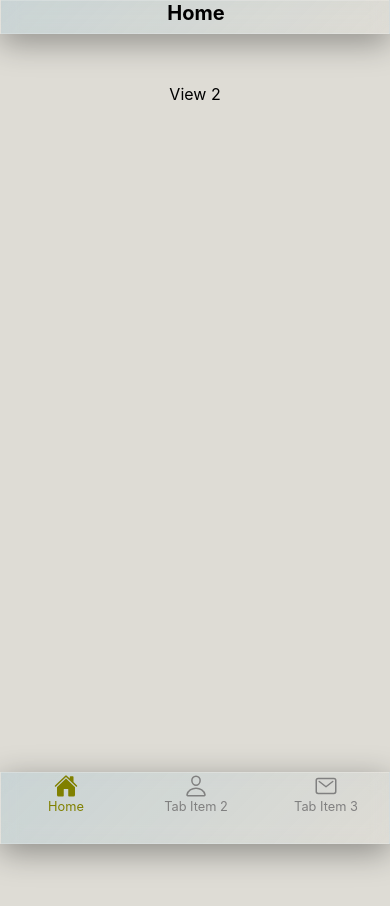
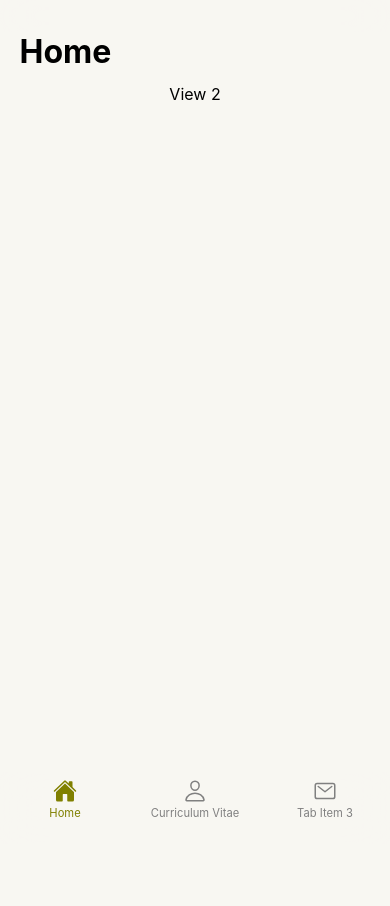
Before and after one commit to exgael/SWReactOld, a React (Create React App) app: page / in a window 390 px wide. Shown: the top 906 px of the page. After the commit the page ends 844 px from the top, so only its background shows below. Built offline with nearby package versions, Linux system fonts and the light colour scheme.

Commit message:
Large title wacky but there

```diff
--- a/src/index.tsx
+++ b/src/index.tsx
@@ -26,14 +26,16 @@ Content(
         TabItem(
             CurriculumVitae()
         )
-            .setTitle("Tab Item 2")
+            .setTitle("Curriculum Vitae")
             .setIcon(IoPersonOutline, IoPerson)
         ,
 
         TabItem(
             VStack(
                 NavigationLink(Text("View 1"), NestedView()),
-                NavigationLink(Text("View 2"), ContactMe())
+                NavigationLink(Text("View 2"), ContactMe()
+                    .setNavigationTitle("Contact Me")
+                )
             )
         )
             .setTitle("Tab Item 3")
@@ -46,7 +48,7 @@ function NestedView() {
     return (
         NavigationLink(
             Text("View 2"),
-            NavigationLink(Text("View 3"), Text("View 4"))
+            NavigationLink(Text("View 3"), Text("View 4")   .setNavigationTitle("View 4"))
         )
     )
 }
--- a/src/pages/ContactMe.ts
+++ b/src/pages/ContactMe.ts
@@ -3,7 +3,7 @@ import {Text} from "../swift-react";
 
 export function ContactMe() {
     return (
-        VStack(
+        VStack({alignment: "center"})(
             Text("Yousra Chriette"),
             Text("Contact information"),
             Text("Phone: +213 555 555 555"),
--- a/src/swift-react/SWCore/SWReactIndex/index.css
+++ b/src/swift-react/SWCore/SWReactIndex/index.css
@@ -30,9 +30,10 @@
  */
 
 html {
+    margin: 0;
+
     min-height: calc(100% + env(safe-area-inset-top));
 
-    /* This padding is Very Import (Also correct land mode on Phone devices) */
     padding: env(safe-area-inset-top) env(safe-area-inset-right) env(safe-area-inset-bottom) env(safe-area-inset-left);
 
     /* Remove default tap highlight from navigators */
@@ -45,6 +46,7 @@ body {
     This is a common practice in CSS resets to ensure consistency across browsers.
     */
     margin: 0;
+    padding: 0;
 
     /*
     Sets a list of font families for the content, providing fallbacks if the previous fonts aren't available.
@@ -60,7 +62,7 @@ body {
     -webkit-font-smoothing: antialiased;
     -moz-osx-font-smoothing: grayscale;
 
-    background-color: #dedcd5;
+    background-color: #F8F7F2;
 
     scrollbar-width: none; /* Firefox 64+ */
     -ms-overflow-style: none; /* IE 10+ */
@@ -74,11 +76,10 @@ body {
  */
 .glass, .glassBar {
     /* Shared Styles */
-    background: linear-gradient(135deg, rgba(21, 142, 211, 0.1), rgba(255, 255, 255, 0));
-    backdrop-filter: blur(10px);
-    -webkit-backdrop-filter: blur(10px);
-    border: 1px solid rgba(255, 255, 255, 0.18);
-    box-shadow: 0 8px 32px 0 rgba(0, 0, 0, 0.37);
+    background: rgba(248, 247, 242, 0.69);
+    backdrop-filter: blur(20px);
+    -webkit-backdrop-filter: blur(20px);
+    /*border: 1px solid rgba(150, 150, 150, 0.4);*/
 }
 
 .glassBar {
@@ -99,11 +100,12 @@ body {
 
     :root {
         --top-padding-phone: 10vh;
-        --bottom-padding-phone: 7vh;
-        --bottom-bar-height: 8.5vh;
+        --bottom-padding-phone: 5vh;
+        --bottom-bar-height: max(min(8.5vh, 80px ), 45px);
 
-        /* BottomBar icon offset */
-        --bottom-bar-icon-offset: 0.7vh;
+        /* BottomBar icon and text setup */
+        --bottom-bar-icon-offset: 0.8vh;
+        --bottom-bar-icon-text-size: 0.7rem;
     }
 
     /*
@@ -120,12 +122,24 @@ body {
     body {
         padding-top: var(--top-padding-phone) !important;
         padding-bottom: var(--bottom-padding-phone) !important;
+        overflow-y: auto;
     }
 
     .bottom-bar {
         height: var(--bottom-bar-height) !important;
-        padding-top: var(--bottom-bar-icon-offset) !important; ;
+        padding-top: var(--bottom-bar-icon-offset) !important;
+        font-size: var(--bottom-bar-icon-text-size) !important;
     }
+
+    .LargeTitle {
+        position: relative; /* Or absolute, depending on your layout */
+        /*top: var(--top-padding-phone); !* Adjust based on the height of your top bar *!*/
+        z-index: -1;
+        left: 5vw;
+        width: 100vw;
+        transition: transform 0.1s, opacity 0.1s;  /*Smooth transition for scrolling effect */
+    }
+
 }
 
 /*
--- a/src/swift-react/SWCore/SWTemplates/SWDocumentation/SWDocumentation.tsx
+++ b/src/swift-react/SWCore/SWTemplates/SWDocumentation/SWDocumentation.tsx
@@ -49,7 +49,7 @@ const SWDocumentationBySection: React.FC<{view : ThreePartLayoutComponent}> = ({
         )
             .frame({width: "100vw", height: "100%"})
             .crossAxisAlignment("baseline")
-            .margin({top: "5vh", left: isTablet? "5vw" : "0px"})
+            .margin({left: isTablet? "5vw" : "0px"})
     )
 }
 
--- a/src/swift-react/SWCore/SWTemplates/SWTabView/DeviceLayout/TabletLayout.tsx
+++ b/src/swift-react/SWCore/SWTemplates/SWTabView/DeviceLayout/TabletLayout.tsx
@@ -1,13 +1,15 @@
 import {ReactElement, ReactNode} from 'react';
 import {SideBar, Screen} from "../../../../components";
+import {useResponsive} from "../../../SWProvider/useResponsive";
 
 interface TabletContentProps {
-    orientation: 'portrait' | 'landscape';
     children: ReactNode;
 }
 
-function TabletLayout({ orientation, children }: TabletContentProps ): ReactElement {
+function TabletLayout({ children }: TabletContentProps ): ReactElement {
     let tabletContent;
+
+    const { orientation } = useResponsive();
 
     if (orientation === 'portrait') {
         tabletContent = Screen(
--- a/src/swift-react/SWCore/SWTemplates/SWTabView/SWBars/Phone/BottomBar/SWBottomBar.tsx
+++ b/src/swift-react/SWCore/SWTemplates/SWTabView/SWBars/Phone/BottomBar/SWBottomBar.tsx
@@ -16,13 +16,13 @@ export const SWBottomBar: React.FC<{ view: View }> = React.memo(
                 // If the current tab matches the key of the item, we want to highlight it
                 const isHighlighted = activeTabKey === tab.key;
 
-                return BottomBarItem(tab.title, tab.key, isHighlighted ? <tab.iconActive/> : <tab.icon/>)
+                return BottomBarItem(tab.title, tab.key, isHighlighted ? <tab.iconActive size={24}/> : <tab.icon size={24}/>)
                     // Frame width is screen width divided by number of items
                     // For equal distribution of items
                     .frame({width: `${100 / tabs.length}vw`, height: "100%"})
 
                     // Setting the background color of the item
-                    .foregroundStyle(isHighlighted ? Color.olive : Color.grey)
+                    .foregroundStyle(isHighlighted ? Color.olive: Color.grey)
 
                     .onClick(() => {
                         // Navigate to the corresponding tab
--- a/src/swift-react/SWCore/SWTemplates/SWTabView/SWBars/Phone/BottomBar/SWBottomBarItem.tsx
+++ b/src/swift-react/SWCore/SWTemplates/SWTabView/SWBars/Phone/BottomBar/SWBottomBarItem.tsx
@@ -23,10 +23,8 @@ export const SWBottomBarItem: React.FC<{ view: BottomBarItemComponent }> = React
     ({ view }) => {
         const itemLayout = VStack({ alignment: "center" })(
             BottomBarIcon(view.icon)
-                .scaleEffect(1.5)
             ,
             Text(view.title)
-                .fontSize("0.8rem")
         )
             .crossAxisAlignment("center")
 
--- a/src/swift-react/SWCore/SWTemplates/SWTabView/SWBars/Phone/TopBar/SWTopBar.tsx
+++ b/src/swift-react/SWCore/SWTemplates/SWTabView/SWBars/Phone/TopBar/SWTopBar.tsx
@@ -1,7 +1,7 @@
-import React, {FC} from 'react';
+import React, {FC, useEffect, useState} from 'react';
 import { observer } from 'mobx-react';
 import { View, Color } from '../../../../../SWTypes';
-import {HStack, RoundedRectangle, Spacer, Text, Title, VStack} from "../../../../../../components";
+import {HStack, LargeTitle, RoundedRectangle, Spacer, Text, Title, VStack} from "../../../../../../components";
 import {useTabView} from "../../../SWTabViewProvider";
 import {useNavigationStack} from "../../../../../SWProvider/NavigationStack/NavigationStackContext";
 import {ChevronBack} from "../../../../../../components/icons/chevrons";
@@ -10,6 +10,35 @@ export const SWTopBar: FC<{ view: View }> = observer(({ view }) => {
 
     const { activeTab, activeTabKey} = useTabView()
     const { stacks, pop } = useNavigationStack();
+    const [isLargeTitleHidden, setIsLargeTitleHidden] = useState(false);
+
+    useEffect(() => {
+        const handleScroll = () => {
+            const scrollPosition = window.scrollY;
+            const largeTitle = document.querySelector('.LargeTitle') as HTMLElement;
+
+            if (!largeTitle) return;
+
+            const isHidden = scrollPosition > 5; // Adjust this value based on your needs
+            setIsLargeTitleHidden(isHidden);
+
+            if (scrollPosition > 5) {
+                largeTitle.style.transform = `translateY(${-scrollPosition}px)`;
+                largeTitle.style.opacity = String(Math.max(1 - scrollPosition / 100, 0));
+            } else {
+                largeTitle.style.transform = 'translateY(0)';
+                largeTitle.style.opacity = String(1);
+            }
+        };
+
+        // Attach the event listener
+        window.addEventListener('scroll', handleScroll);
+
+        // Clean up the event listener
+        return () => {
+            window.removeEventListener('scroll', handleScroll);
+        };
+    }, []);
 
     const currentStack = stacks[activeTabKey];
     const topItem = currentStack?.items[currentStack.items.length - 1];
@@ -17,7 +46,8 @@ export const SWTopBar: FC<{ view: View }> = observer(({ view }) => {
     const showBackButton = currentStack && currentStack.items.length > 1;
     const title = topItem?.title || 'Default Title';
 
-    const appBarLayout = HStack({alignment: "space-around"})(
+    const appBarLayout = VStack({alignment: "flex-start"})(
+            HStack({alignment: "space-around"})(
 
             showBackButton ? (
                     ChevronBack(
@@ -35,9 +65,11 @@ export const SWTopBar: FC<{ view: View }> = observer(({ view }) => {
 
             Title(activeTab.title || title || "")
                 .frame({width: `${100 / 3}vw`, height: "100%"})
+                .border({color: Color.rgba(150, 150, 150, 0.4), style: "solid", width: "1px"})
+                .opacity(0)
                 .foregroundStyle(Color.black)
                 .textAlign("center")
-            .fontSize("1.25rem")
+                .fontSize("1rem")
                 .padding({bottom:"1vh"})
             ,
             RoundedRectangle("0")
@@ -45,7 +77,16 @@ export const SWTopBar: FC<{ view: View }> = observer(({ view }) => {
                 .frame({width: `${100 / 3}vw`, height: "100%"})
         )
             .setClassName(["glass", "top-bar"])
+                .border({color: Color.rgba(150, 150, 150, isLargeTitleHidden ? 0.4 : 0), style: "solid", width:  "1px"})
             .crossAxisAlignment("flex-end")
+        ,
+
+            LargeTitle(title)
+                .textAlign("left")
+                // .padding({left: "5vw"})
+                .setClassName(["LargeTitle"])
+                .frame({width: "100vw", height: "100%"})
+    )
 
     return (
             <div style={view.style} {...view.events}>
--- a/src/swift-react/SWCore/SWTemplates/SWTabView/SWTabView.tsx
+++ b/src/swift-react/SWCore/SWTemplates/SWTabView/SWTabView.tsx
@@ -5,9 +5,11 @@ import {TabItemModifiers} from "../../SWModifiers/tabViewModifier/tabItemModifie
 import {useResponsive} from "../../SWProvider/useResponsive";
 import PhoneLayout from "./DeviceLayout/PhoneLayout";
 import DesktopLayout from "./DeviceLayout/DesktopLayout";
+import TabletLayout from "./DeviceLayout/TabletLayout";
 import {useTabView} from "./SWTabViewProvider";
 import { motion } from "framer-motion"
 import {useNavigationStack} from "../../SWProvider/NavigationStack/NavigationStackContext";
+
 
 export type TabViewComponent = View & {
     tabItems: TabItemComponent[];
@@ -18,7 +20,7 @@ export const SWTabView: React.FC<{ view: TabViewComponent }> = React.memo(
 
         const { activeTabKey, setActiveTabKey, setTabs } =  useTabView();
         const { stacks, push } = useNavigationStack();
-        const {isPhone} = useResponsive();
+        const {isPhone, isTablet} = useResponsive();
 
         useEffect(() => {
 
@@ -47,9 +49,9 @@ export const SWTabView: React.FC<{ view: TabViewComponent }> = React.memo(
         if (topItem) {
             content = (
                 <>
-                    {/*<AnimatedRoute transitionType="fade" key={topItem.key}>*/}
+                    <AnimatedRoute transitionType="fade" key={topItem.key}>
                         {topItem.component.toJSX()}
-                    {/*</AnimatedRoute>*/}
+                    </AnimatedRoute>
                 </>
             );
         } else {
@@ -62,9 +64,9 @@ export const SWTabView: React.FC<{ view: TabViewComponent }> = React.memo(
 
             content = (
                 <>
-                    {/*<AnimatedRoute transitionType="fade" key={tabItem?.key}>*/}
+                    <AnimatedRoute transitionType="fade" key={tabItem?.key}>
                         {tabItem?.view.toJSX()}
-                    {/*</AnimatedRoute>*/}
+                    </AnimatedRoute>
                 </>
             );
         }
@@ -73,6 +75,8 @@ export const SWTabView: React.FC<{ view: TabViewComponent }> = React.memo(
         let screen: ReactNode;
         if (isPhone) {
             screen = <PhoneLayout>{content}</PhoneLayout>
+        } else if (isTablet) {
+            screen = <TabletLayout>{content}</TabletLayout>;
         } else {
             screen = <DesktopLayout>{content}</DesktopLayout>;
         }
--- a/src/swift-react/components/Screen.tsx
+++ b/src/swift-react/components/Screen.tsx
@@ -24,6 +24,6 @@ export function Screen(...children: any[]) {
         },
         layoutModifiers
     )
-        .frame({width: "100vw", height: "100vh"})
+    //    .frame({width: "100vw", height: "100vh"})
         .toJSX()
 }
```
Lines whose indentation alone changed are shown as unchanged.
